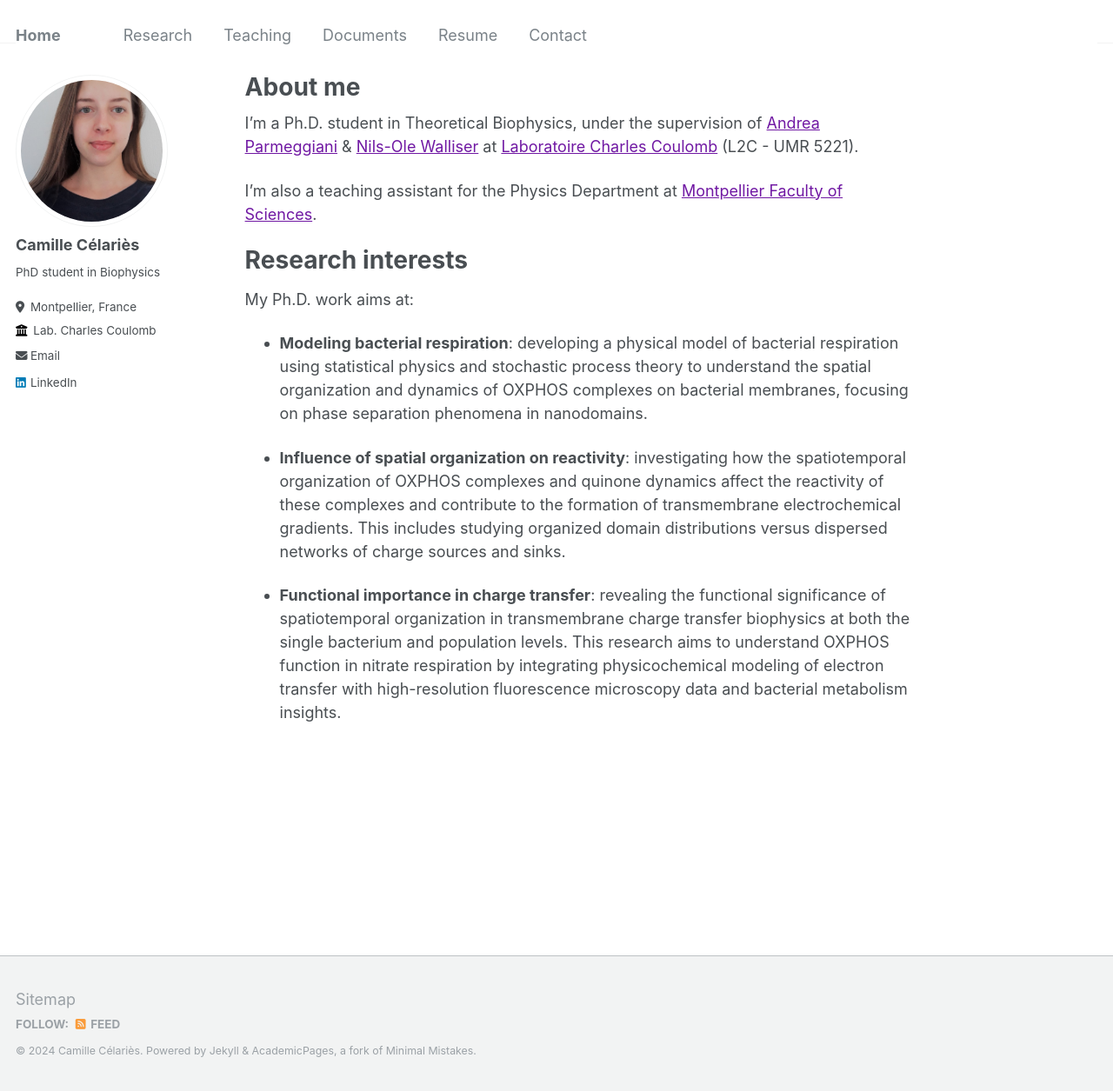
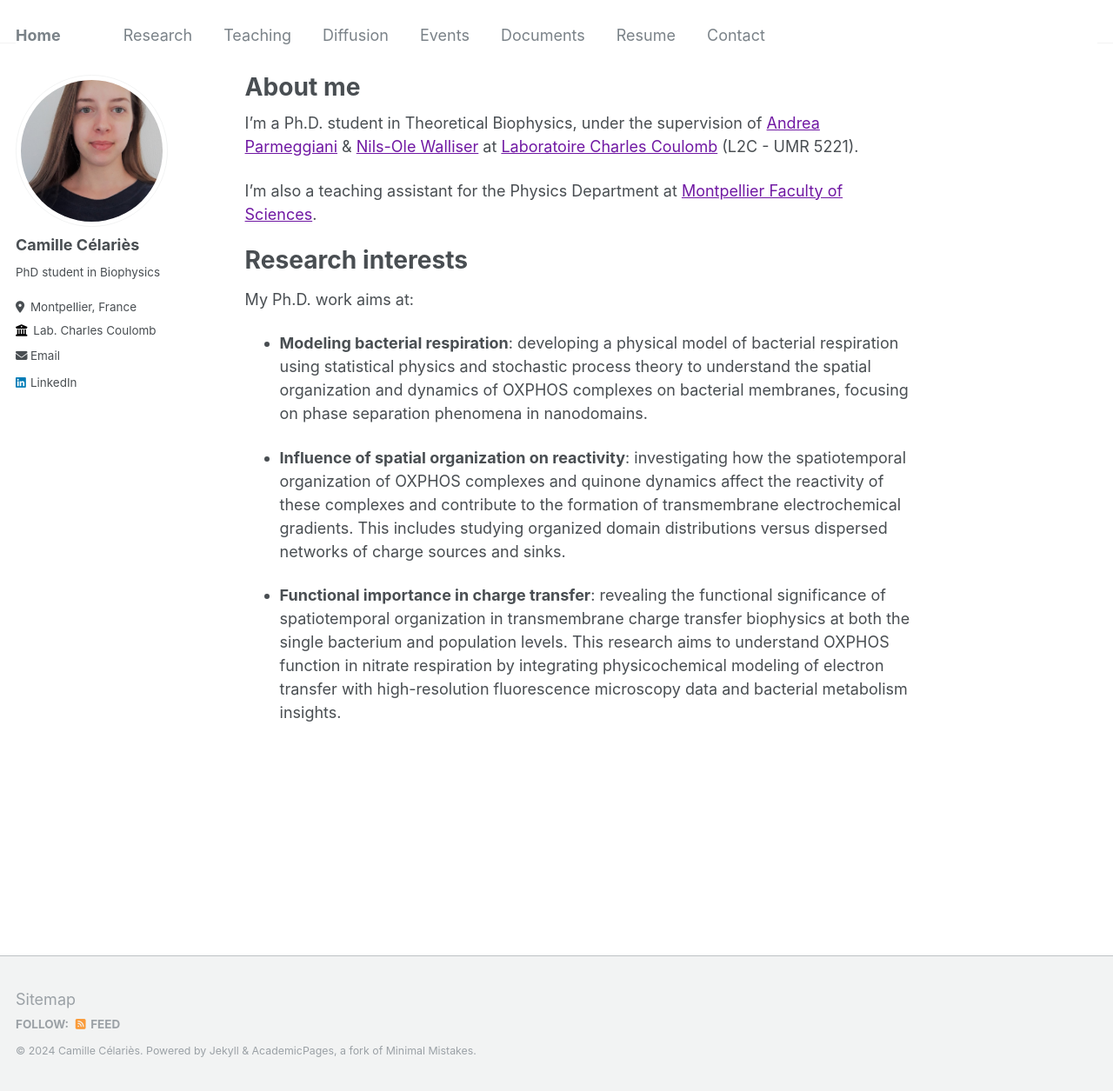
Before and after one commit to camillecelaries/camillecelaries.github.io, a Jekyll site: the page built from _pages/about.md, in a window 1280 px wide and 1255 px high. Shown: the whole window at 87% size. Built offline with Jekyll 4.4.1, drawn with Linux system fonts in a browser that asks for light colours.

Commit message:
Update navigation.yml

```diff
--- a/_data/navigation.yml
+++ b/_data/navigation.yml
@@ -4,6 +4,10 @@ main:
     url: /research/
   - title: "Teaching"
     url: /teaching/
+  - title: "Diffusion"
+    url: /diffusion/
+  - title: "Events"
+    url: /events/
   - title: "Documents"
     url: /documents/
  # - title: "Talks"
```
